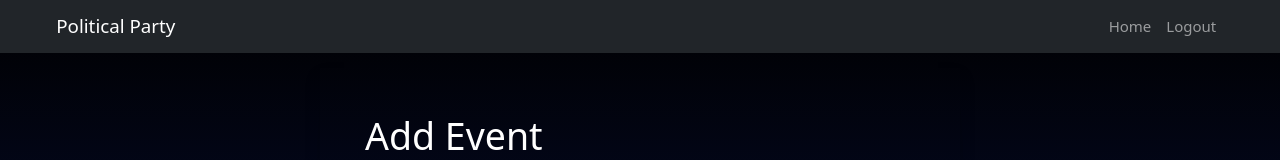
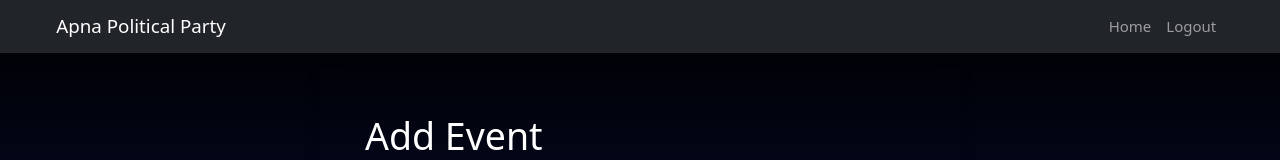
Before and after one commit to gauravKumarSingh-git/politicalFrontEnd, a React (Create React App) app: page /admin/event/addEvent in a window 1280 px wide. Shown: the top 160 px of the page. Built offline with nearby package versions, Linux system fonts and the light colour scheme.

Commit message:
update in userActions

```diff
--- a/src/Actions/UserActions.js
+++ b/src/Actions/UserActions.js
@@ -7,7 +7,7 @@ export const fetchUser = (user) =>
 
 export const fetchAllUsers = () =>
     async function (dispatch){
-        await axios.get('http://localhost:8080/api/getAll')
+        await axios.get('http://localhost:8080/api/getAllUsers')
         .then((res) => {
             dispatch({type: "fetchAll", payload: res.data})
         })
--- a/src/components/event/AddEvent.js
+++ b/src/components/event/AddEvent.js
@@ -41,8 +41,6 @@ const AddEvent = () => {
       return;
     }
 
-    // Do something with the form data
-    // console.log(formData);
     setFormErrors(validate(formData))
     console.log(formErrors)
     if(Object.keys(formErrors).length === 0){
--- a/src/components/event/Event.js
+++ b/src/components/event/Event.js
@@ -12,7 +12,6 @@ function Event() {
   const user = useSelector((state) => state.user);
 
   useEffect(() => {
-    // console.log(user);
     axios.get('http://localhost:8080/api/getEvents')
     .then((data) => {
       console.log(data);
@@ -22,17 +21,13 @@ function Event() {
   },[])
 
   const handleEventJoin = (event) => {
-    // console.log(event);
     for(let eve in user.events){
       if(eve.eventId === event.eventId) return;
     }
     let newEvent;
-    // console.log(user);
-    if(user.events.length === 0) newEvent = event;
+    if(user.events.length === 0) newEvent = [event];
     else newEvent = [...user.events, event];
-    // console.log(newEvent)
     const newUser = {...user, events : newEvent}
-    // console.log(newUser)
     axios.put('http://localhost:8080/api/updateUser', newUser)
     .then((data) => {
       console.log(data)
--- a/src/components/event/UpdateEvent.js
+++ b/src/components/event/UpdateEvent.js
@@ -6,9 +6,8 @@ import { useNavigate } from "react-router-dom";
 import AdminNav from "../navbar/AdminNav";
 
 function UpdateEvent() {
-    const navigate = useNavigate();
+  const navigate = useNavigate();
   const initialValues = useSelector((state) => state.event);
-//   console.log(initialValues);
   const [formData, setFormData] = useState(initialValues);
   const [showError, setShowError] = useState(false);
   const [isValid, setIsValid] = useState({
@@ -37,8 +36,6 @@ function UpdateEvent() {
       return;
     }
 
-    // Do something with the form data
-    // console.log(formData);
     setFormErrors(validate(formData))
     if(Object.keys(formErrors).length === 0){
 
--- a/src/components/navbar/AdminNav.js
+++ b/src/components/navbar/AdminNav.js
@@ -5,7 +5,7 @@ function AdminNav() {
   return (
     <nav className="navbar navbar-expand-lg navbar-dark bg-dark">
       <div className="container-fluid">
-        <a className="navbar-brand mx-5" href="/home">Political Party</a>
+        <a className="navbar-brand mx-5" href="/home">Apna Political Party</a>
         <button className="navbar-toggler" type="button" data-bs-toggle="collapse" data-bs-target="#navbarSupportedContent" aria-controls="navbarSupportedContent" aria-expanded="false" aria-label="Toggle navigation">
           <span className="navbar-toggler-icon"></span>
         </button>
```
